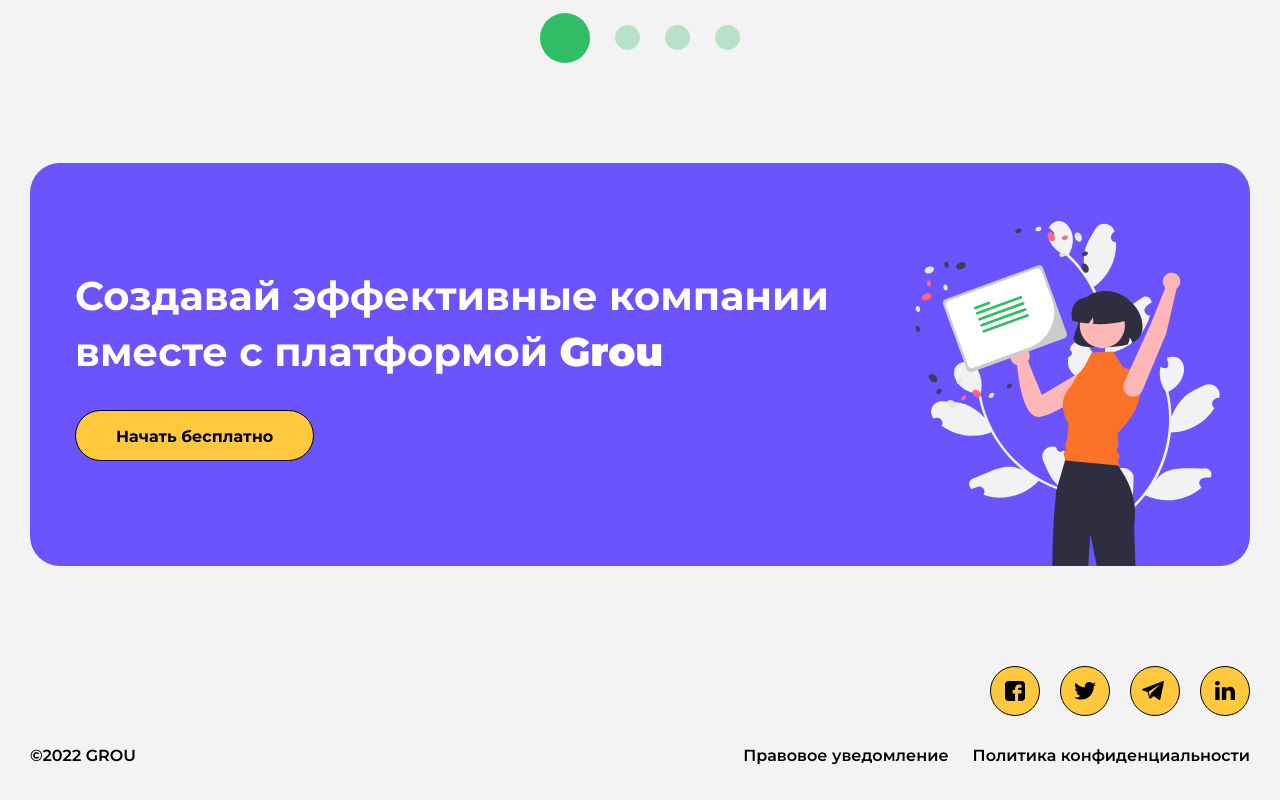
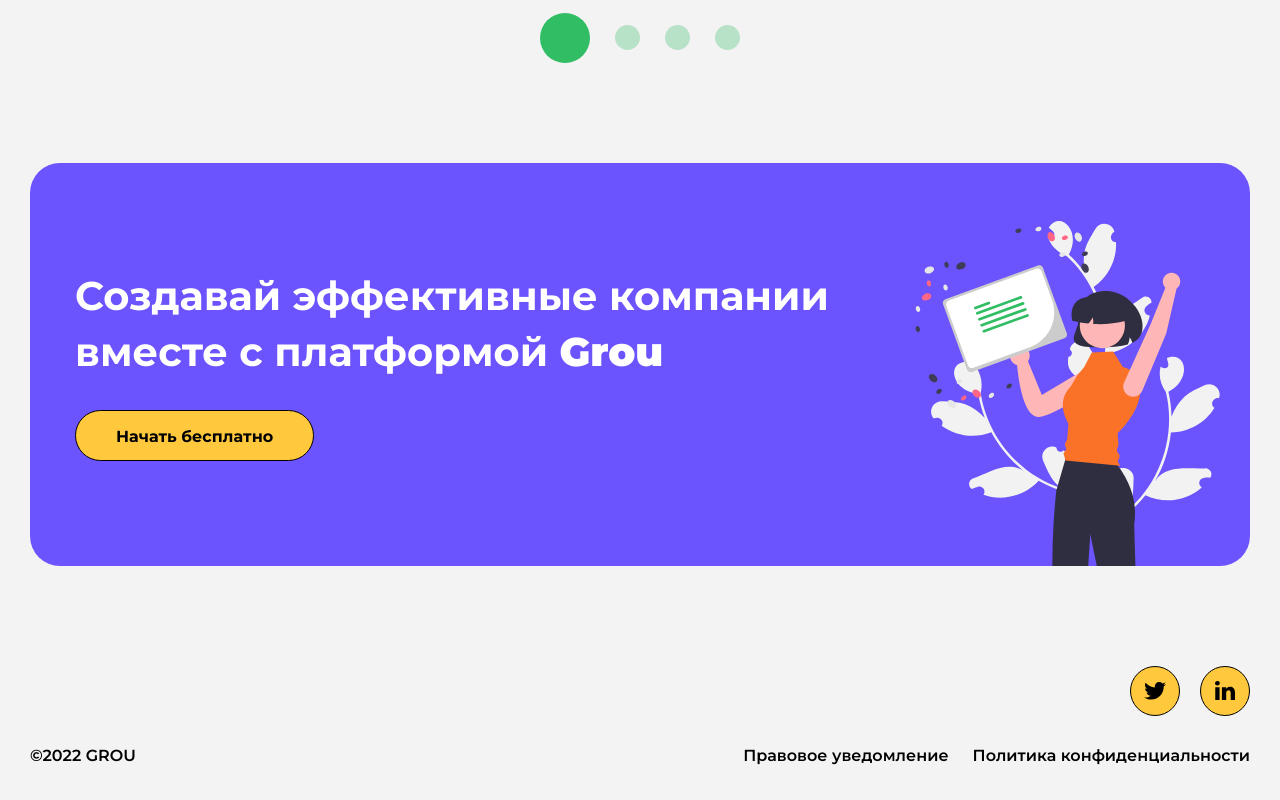
Before and after one commit to webAqemu/malina.grou, a website: page src/pug/index.pug in a window 1280 px wide. Shown: the part 4811-5611 px from the top of the page. Drawn offline with nearby package versions, Linux system fonts and the light colour scheme; files that its build step writes are made by us from their sources; files whose address does not match are found by name.

Commit message:
Removed useless social links in footer

```diff
--- a/gulp/version.json
+++ b/gulp/version.json
@@ -1,3 +1,3 @@
 {
-    "main": "20220203173817"
+    "main": "20220203174255"
 }
--- a/src/pug/blocks/_footer.pug
+++ b/src/pug/blocks/_footer.pug
@@ -5,13 +5,7 @@
             ul.footer__social
                 li.footer__item
                     a.footer__icon(href="#")
-                        img(src="@img/social/facebook.svg" alt="facebook link")
-                li.footer__item
-                    a.footer__icon(href="#")
                         img(src="@img/social/twitter.svg" alt="twitter link")
-                li.footer__item
-                    a.footer__icon(href="#")
-                        img(src="@img/social/telegram.svg" alt="telegram link" style="transform: translateX(-2px)")
                 li.footer__item
                     a.footer__icon(href="#")
                         img(src="@img/social/linkedin.svg" alt="linkedin link")
```
Also changed, not shown: dist/companies.html, dist/creators.html, dist/img/stack/sprite.stack.html, dist/index.html.
